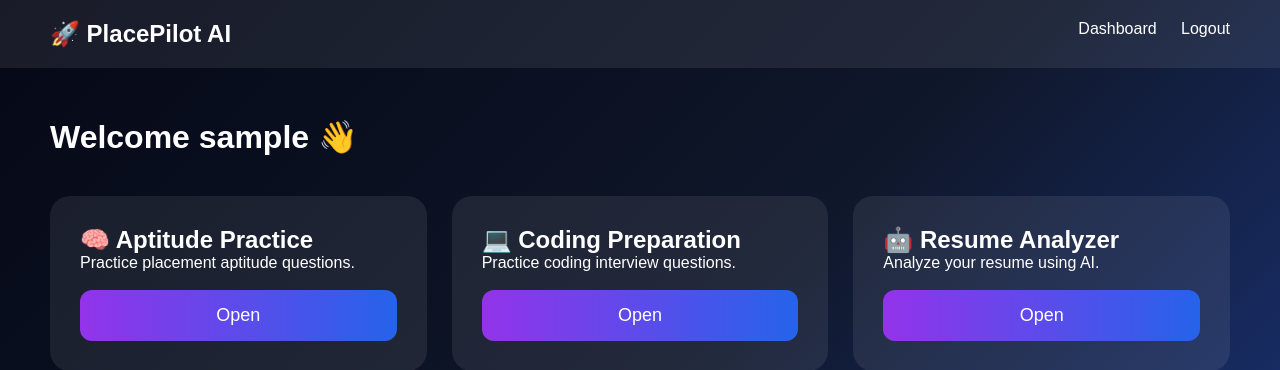
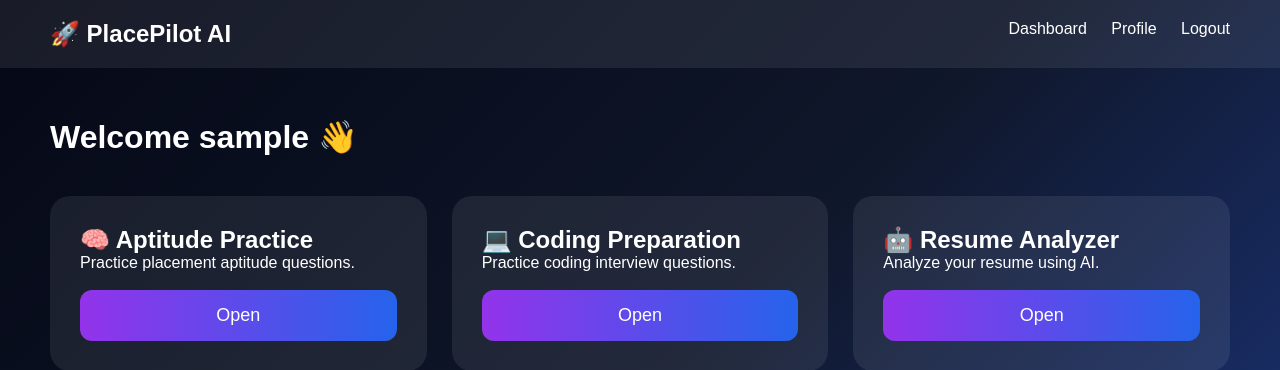
Before and after one commit to riteshml0211-cpu/smart-placement-platform, a Flask app: page /dashboard in a window 1280 px wide. Shown: the top 370 px of the page. Run offline with Flask 3, Linux system fonts and the light colour scheme; the visitor is signed in with stand-in values (Sample User, id 1); some libraries are stand-ins or nearby versions.

Commit message:
Update dashboard.html

```diff
--- a/templates/dashboard.html
+++ b/templates/dashboard.html
@@ -18,6 +18,7 @@
     <div>
 
         <a href="/dashboard">Dashboard</a>
+        <a href="/profile">Profile</a>
         <a href="/logout">Logout</a>
 
     </div>
```
